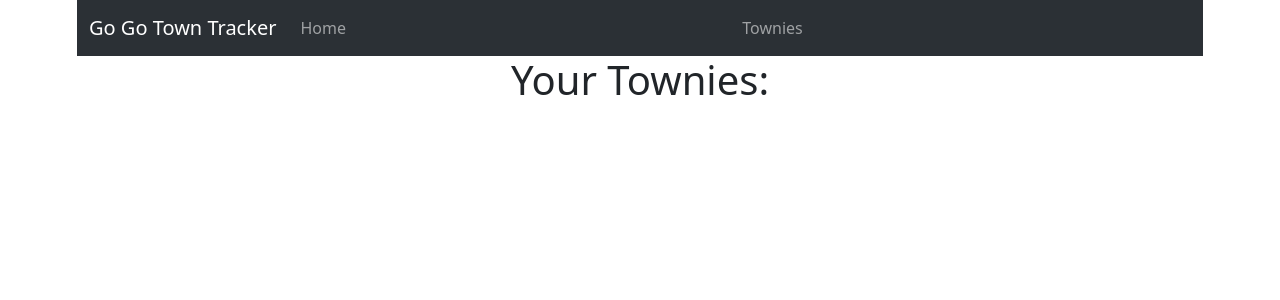
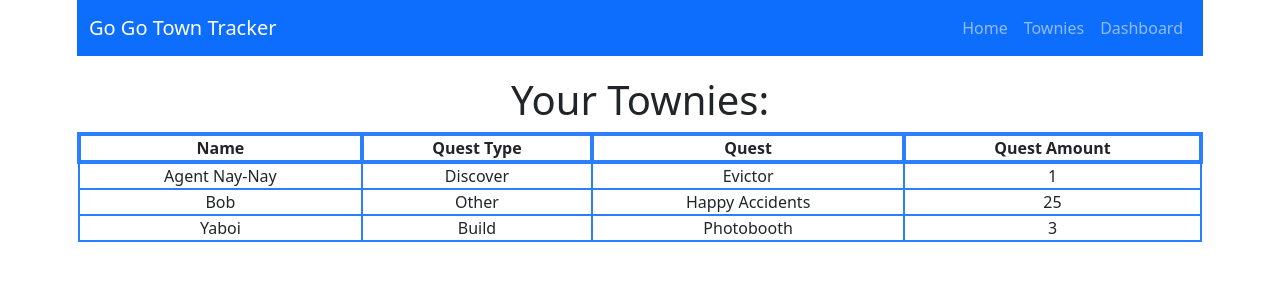
Before and after one commit to Kamivision/GGTown-Tracker, a React (Vite) app in the folder client/: page /townies in a window 1280 px wide. Shown: the top 300 px of the page. Built offline with nearby package versions, Linux system fonts and the light colour scheme; no server answers.

Commit message:
updated front end components

```diff
--- a/client/src/components/NavBar.jsx
+++ b/client/src/components/NavBar.jsx
@@ -6,16 +6,15 @@ import { Link } from 'react-router-dom';
 export default function NavBar() {
     return (
         <>
-            <Navbar expand="lg" className="bg-body-tertiary" bg="dark" data-bs-theme="dark">
+            <Navbar expand="lg" bg="primary" data-bs-theme="dark" id='navbar'>
                 <Container>
                     <Navbar.Brand as={Link} to="/">Go Go Town Tracker</Navbar.Brand>
                     <Navbar.Toggle aria-controls="basic-navbar-nav" />
                     <Navbar.Collapse id="basic-navbar-nav">
-                    <Nav className="me-auto">
+                    <Nav className="me-auto justify-content-end" style={{ width: "100%" }}>
                         <Nav.Link as={Link} to="/home">Home</Nav.Link>
-                    </Nav>
-                    <Nav className="me-auto">
                         <Nav.Link as={Link} to="/townies">Townies</Nav.Link>
+                        <Nav.Link as={Link} to="/dashboard">Dashboard</Nav.Link>
                     </Nav>
                     </Navbar.Collapse>
                 </Container>
--- a/client/src/index.css
+++ b/client/src/index.css
@@ -1,3 +1,5 @@
+@import "tailwindcss";
+
 body {
   width: 1126px;
   max-width: 100%;
@@ -30,3 +32,17 @@ body {
   height: auto;
   margin-bottom: 20px;
 }
+
+#towniesTable {
+  width: 100%;
+  border-collapse: collapse;
+}
+
+#navbar {
+  display: flex;
+  justify-content: center;
+  gap: 20px;
+  margin-bottom: 20px;
+  background-color: blue;
+  text-decoration-color: chocolate;
+}
--- a/client/src/pages/Townies.jsx
+++ b/client/src/pages/Townies.jsx
@@ -4,6 +4,36 @@ export default function Townies() {
     return (
         <>
             <h1>Your Townies:</h1>
+            <table className="table-auto border-blue-500 border-2 border-spacing-1" id='towniesTable'>
+                <thead>
+                    <tr>
+                    <th className='border-orange-500 border-4'>Name</th>
+                    <th className='border-orange-500 border-4'>Quest Type</th>
+                    <th className='border-orange-500 border-4'>Quest</th>
+                    <th className='border-orange-500 border-4'>Quest Amount</th>
+                    </tr>
+                </thead>
+                <tbody>
+                    <tr>
+                    <td className='border-blue-500 border-2'>Agent Nay-Nay</td>
+                    <td className='border-blue-500 border-2'>Discover</td>
+                    <td className='border-blue-500 border-2'>Evictor</td>
+                    <td className='border-blue-500 border-2'>1</td>
+                    </tr>
+                    <tr>
+                    <td className='border-blue-500 border-2'>Bob</td>
+                    <td className='border-blue-500 border-2'>Other</td>
+                    <td className='border-blue-500 border-2'>Happy Accidents</td>
+                    <td className='border-blue-500 border-2'>25</td>
+                    </tr>
+                    <tr>
+                    <td className='border-blue-500 border-2'>Yaboi</td>
+                    <td className='border-blue-500 border-2'>Build</td>
+                    <td className='border-blue-500 border-2'>Photobooth</td>
+                    <td className='border-blue-500 border-2'>3</td>
+                    </tr>
+                </tbody>
+            </table>
         </>
     )
 }
--- a/client/src/utilities.jsx
+++ b/client/src/utilities.jsx
@@ -43,3 +43,21 @@ export const handleUserAuth = async( data, create ) => {
         return null
     }
 }
+
+export const handleLogout = () => {
+    localStorage.removeItem('token');
+    delete api.defaults.headers.common['Authorization'];
+}
+
+export const fetchTownies = async () => {
+    try {
+        const response = await api.get('townies/');
+        if (response.status === 200) {
+            return response.data;
+        }
+        return [];
+    } catch (error) {
+        console.error('Error fetching townies:', error);
+        return [];
+    }
+}
```
Also changed, not shown: client/src/router.jsx (+6 -1 lines), 2 other files (tests, documents, lock files or other folders).
